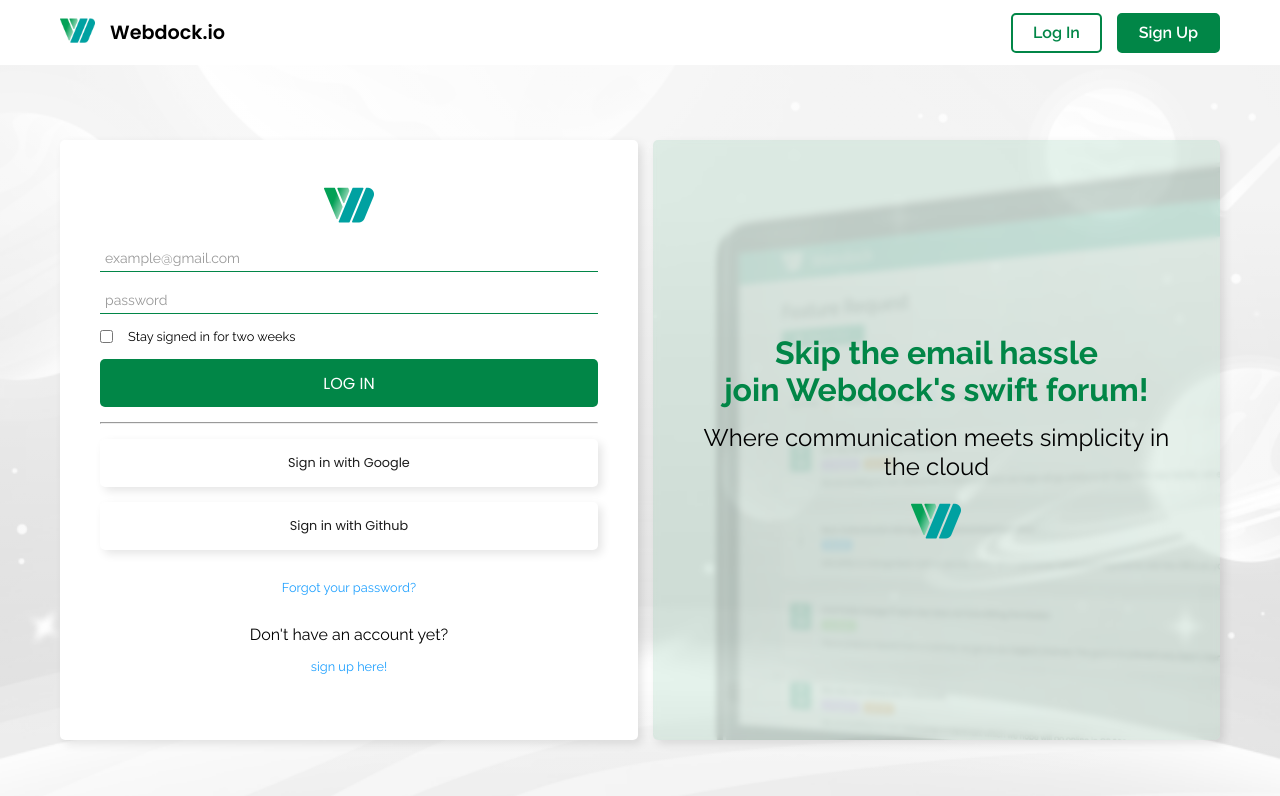
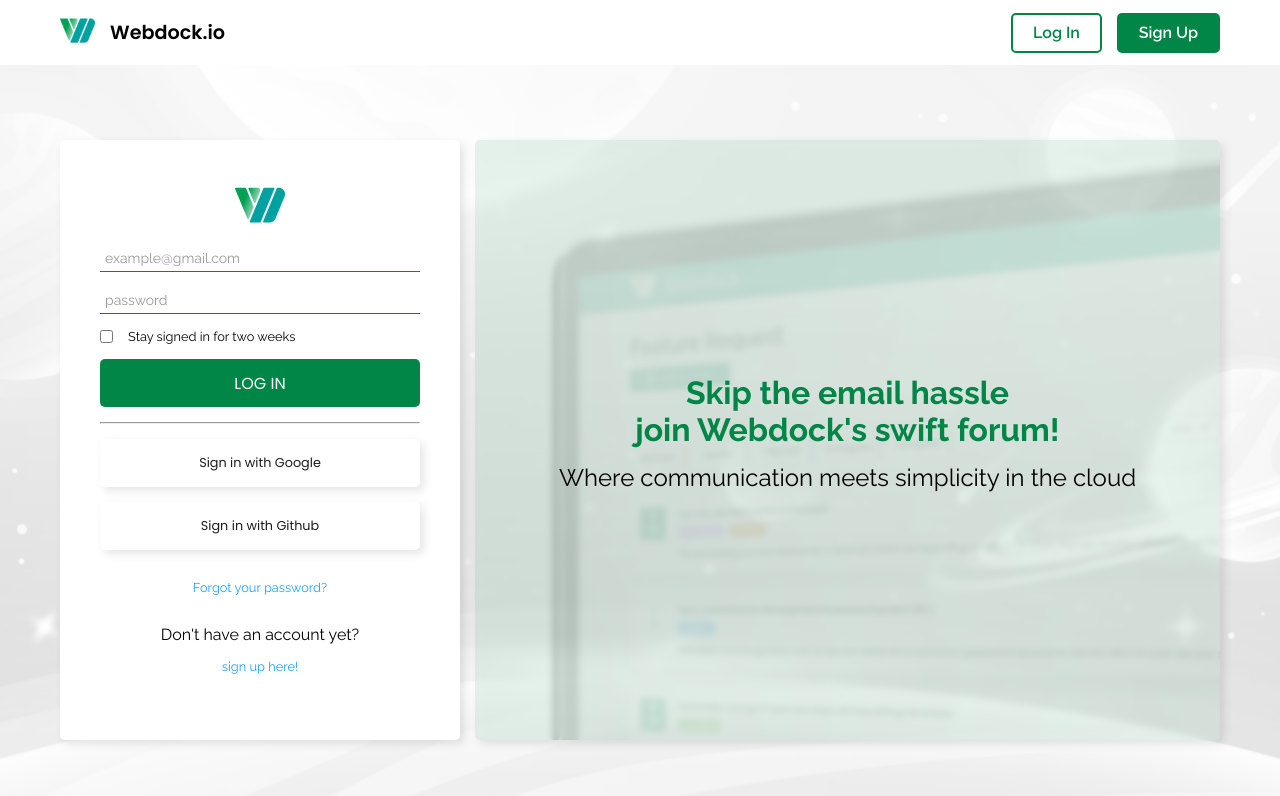
Before and after one commit to soklope/webdock, a React (Vite) app in the folder webdock-app/: page /login in a window 1280 px wide. Shown: the top 796 px of the page. Built offline with nearby package versions, Linux system fonts and the light colour scheme.

Commit message:
fix splash art scale

```diff
--- a/webdock-app/src/components/Modal/LoginScreen/LoginScreen.jsx
+++ b/webdock-app/src/components/Modal/LoginScreen/LoginScreen.jsx
@@ -38,7 +38,7 @@ export default function LoginScreen() {
         <div className='login-page__splash-art__blur'/>
         <p className='login-page__splash-art__headline'>Skip the email hassle <br></br> join Webdock's swift forum!</p>
         <p className='login-page__splash-art__subline'>Where communication meets simplicity in the cloud</p>
-        <span className='login-page__logo'></span>
+        {/* <span className='login-page__logo'></span> */}
       </div>
       {/* <div className='login-page__container'>
           <button onClick={loginAsUser} className='login-page__container__button'>Login as User</button>
--- a/webdock-app/src/components/Modal/LoginScreen/LoginScreen.scss
+++ b/webdock-app/src/components/Modal/LoginScreen/LoginScreen.scss
@@ -46,8 +46,10 @@
         box-shadow: v.$drop-shadow;
         gap: 15px;
 
+
         @media screen and (min-width: v.$desktop-screen) {
             height: 600px;
+            max-width: 400px;
             width: 100%;
             margin: 0px;
             padding: 40px;
@@ -146,7 +148,12 @@
         @media screen and (min-width: v.$desktop-screen) {
             background: url('../../../content/images/login-page-splash.png');
             background-color: rgba(v.$primary-color, 0.1);
-            background-position: center end;
+            background-repeat: no-repeat;
+            background-size: cover;
+            /* Add this line */
+            object-fit: cover;
+            /* You may not need this line */
+            background-position: end center;
             height: 600px;
             width: 100%;
             display: flex;
@@ -159,13 +166,15 @@
             position: relative;
         }
 
+
         &__blur {
             position: absolute;
             width: 100%;
             height: 100%;
             padding: 20px;
             border-radius: 10px;
-            backdrop-filter: blur(3px); /* Adjust the blur value as needed */
+            backdrop-filter: blur(3px);
+            /* Adjust the blur value as needed */
         }
 
         &__headline {
```
Lines whose indentation alone changed are shown as unchanged.
